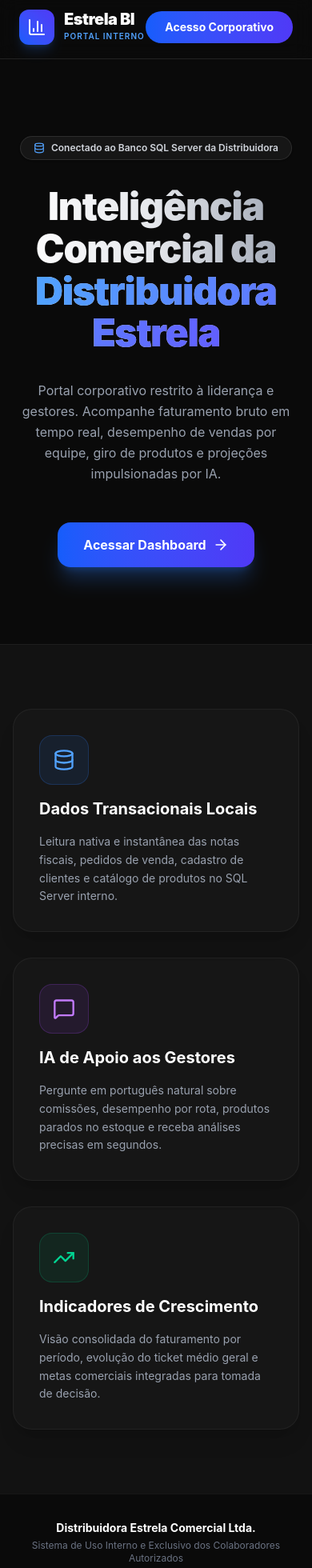
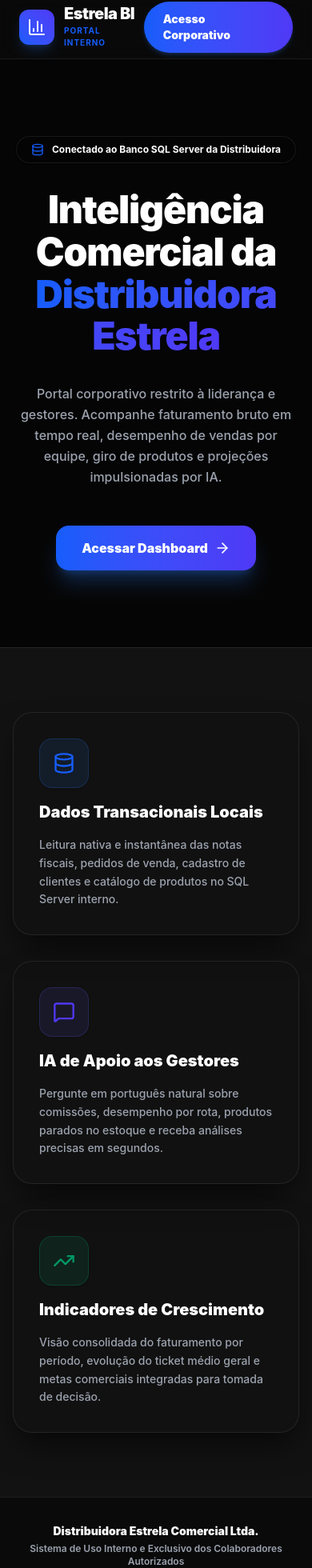
Before and after one commit to MarcusBritoPereira/sistema-estrela, a Next.js app in the folder frontend/: page / in a window 390 px wide. Shown: the part 6-1966 px from the top of the page at 80% size. Built offline with nearby package versions, Linux system fonts and the light colour scheme.

Commit message:
fix(ui): resolvida legibilidade e contraste na versão light do sistema, ajuste de alvos de toque mobile

```diff
--- a/frontend/src/app/dashboard/billing/page.tsx
+++ b/frontend/src/app/dashboard/billing/page.tsx
@@ -223,7 +223,7 @@ export default function BillingPage() {
             fetchHistory(historyPeriod);
           }}
           disabled={loading || historyLoading}
-          className="self-start md:self-auto bg-blue-600 hover:bg-blue-700 text-white font-bold px-5 py-3 rounded-2xl transition-all shadow-lg shadow-blue-500/25 flex items-center gap-2 text-sm disabled:opacity-50"
+          className="self-start md:self-auto min-h-[48px] bg-blue-600 hover:bg-blue-700 text-white font-bold px-6 py-3.5 rounded-2xl transition-all shadow-lg shadow-blue-500/25 flex items-center justify-center gap-2 text-sm disabled:opacity-50 cursor-pointer"
         >
           <RefreshCw className={`w-4 h-4 ${(loading || historyLoading) ? "animate-spin" : ""}`} />
           Atualizar Dados
@@ -289,7 +289,7 @@ export default function BillingPage() {
             <div className="flex items-center bg-black/5 dark:bg-[#161616] p-1 rounded-2xl border border-[var(--border-subtle)] shadow-inner">
               <button
                 onClick={() => setHistoryMetric("fat")}
-                className={`px-3.5 py-2 rounded-xl text-xs font-bold transition-all flex items-center gap-1.5 ${
+                className={`px-3.5 py-2.5 min-h-[44px] rounded-xl text-xs font-bold transition-all flex items-center gap-1.5 ${
                   historyMetric === "fat" ? "bg-blue-600 text-white shadow-md shadow-blue-500/25" : "text-[var(--text-muted)] hover:text-[var(--text-main)]"
                 }`}
               >
@@ -297,7 +297,7 @@ export default function BillingPage() {
               </button>
               <button
                 onClick={() => setHistoryMetric("qtd")}
-                className={`px-3.5 py-2 rounded-xl text-xs font-bold transition-all flex items-center gap-1.5 ${
+                className={`px-3.5 py-2.5 min-h-[44px] rounded-xl text-xs font-bold transition-all flex items-center gap-1.5 ${
                   historyMetric === "qtd" ? "bg-blue-600 text-white shadow-md shadow-blue-500/25" : "text-[var(--text-muted)] hover:text-[var(--text-main)]"
                 }`}
               >
@@ -318,7 +318,7 @@ export default function BillingPage() {
                 <button
                   key={p.value}
                   onClick={() => setHistoryPeriod(p.value)}
-                  className={`px-3 py-2 rounded-xl text-xs font-bold transition-all ${
+                  className={`px-3.5 py-2.5 min-h-[44px] rounded-xl text-xs font-bold transition-all ${
                     historyPeriod === p.value ? "bg-blue-600 text-white shadow-md shadow-blue-500/25" : "text-[var(--text-muted)] hover:text-[var(--text-main)]"
                   }`}
                 >
@@ -340,7 +340,7 @@ export default function BillingPage() {
               <button
                 key={dep}
                 onClick={() => toggleCompany(dep)}
-                className={`px-4 py-2 rounded-xl text-xs font-black transition-all flex items-center gap-2 border shadow-sm ${
+                className={`px-4 py-2.5 min-h-[44px] rounded-xl text-xs font-black transition-all flex items-center gap-2 border shadow-sm cursor-pointer ${
                   isActive
                     ? "bg-white dark:bg-[#1a1a1a] text-[var(--text-main)] border-[var(--border-subtle)] hover:scale-105"
                     : "bg-black/5 dark:bg-white/5 text-[var(--text-muted)] border-transparent opacity-40 line-through hover:opacity-70"
@@ -504,7 +504,7 @@ export default function BillingPage() {
                         step="1000"
                         value={editingLimit[emp.deposito] ?? ""}
                         onChange={(e) => setEditingLimit({ ...editingLimit, [emp.deposito]: e.target.value })}
-                        className="w-full pl-8 pr-3 py-2.5 bg-white dark:bg-[#0A0A0A] border border-[var(--border-subtle)] rounded-xl text-sm font-black text-[var(--text-main)] focus:outline-none focus:border-blue-500 transition-all shadow-sm"
+                        className="w-full pl-8 pr-3 min-h-[48px] bg-white dark:bg-[#0A0A0A] border border-[var(--border-subtle)] rounded-xl text-sm font-black text-[var(--text-main)] focus:outline-none focus:border-blue-500 transition-all shadow-sm"
                         placeholder="Ex: 2500000"
                       />
                     </div>
@@ -513,7 +513,7 @@ export default function BillingPage() {
                   <button
                     onClick={() => handleSaveLimit(emp.deposito)}
                     disabled={savingLimit[emp.deposito]}
-                    className="w-full bg-blue-600 hover:bg-blue-700 text-white font-bold py-2.5 rounded-xl transition-all shadow-md shadow-blue-500/20 flex items-center justify-center gap-2 text-xs disabled:opacity-50"
+                    className="w-full bg-blue-600 hover:bg-blue-700 text-white font-bold min-h-[48px] rounded-xl transition-all shadow-md shadow-blue-500/20 flex items-center justify-center gap-2 text-xs disabled:opacity-50 cursor-pointer"
                   >
                     {savingLimit[emp.deposito] ? (
                       <RefreshCw className="w-4 h-4 animate-spin" />
--- a/frontend/src/app/dashboard/page.tsx
+++ b/frontend/src/app/dashboard/page.tsx
@@ -167,7 +167,7 @@ export default function DashboardOverview() {
               <button
                 key={p}
                 onClick={() => setPeriodo(p)}
-                className={`px-4 py-2 rounded-xl text-xs font-bold transition-all ${
+                className={`px-4.5 py-2.5 min-h-[44px] flex items-center justify-center rounded-xl text-xs font-bold transition-all ${
                   periodo === p ? "bg-blue-600 text-white shadow-lg shadow-blue-500/25 scale-105" : "text-[var(--text-muted)] hover:text-[var(--text-main)]"
                 }`}
               >
@@ -189,23 +189,23 @@ export default function DashboardOverview() {
         <>
           {/* AI Insights Card */}
           {insights.length > 0 && (
-            <div className="bg-gradient-to-r from-blue-900/40 via-indigo-900/30 to-slate-900/40 dark:from-blue-900/40 dark:via-indigo-900/30 dark:to-purple-900/40 border border-blue-500/30 rounded-3xl p-6 relative overflow-hidden shadow-2xl backdrop-blur-xl">
+            <div className="bg-gradient-to-r from-blue-500/10 via-indigo-500/10 to-blue-500/10 dark:from-blue-900/40 dark:via-indigo-900/30 dark:to-slate-900/40 border border-blue-500/30 rounded-3xl p-6 lg:p-8 relative overflow-hidden shadow-xl backdrop-blur-xl transition-all duration-300">
               <div className="absolute -right-10 -bottom-10 opacity-10 transform rotate-12 pointer-events-none">
-                <TrendingUp className="w-64 h-64 text-blue-400" />
+                <TrendingUp className="w-64 h-64 text-blue-600 dark:text-blue-400" />
               </div>
               <div className="relative z-10 flex items-start gap-4">
-                <div className="bg-gradient-to-br from-blue-500 to-indigo-600 p-3 rounded-2xl shadow-lg mt-0.5">
+                <div className="bg-gradient-to-br from-blue-600 to-indigo-600 p-3.5 rounded-2xl shadow-lg mt-0.5 shrink-0">
                   <Sparkles className="h-6 w-6 text-white animate-pulse" />
                 </div>
-                <div className="flex-1">
-                  <h3 className="text-lg font-black text-white mb-2 flex items-center gap-2">
+                <div className="flex-1 min-w-0">
+                  <h3 className="text-xl font-black text-[var(--text-main)] mb-2 flex items-center gap-2">
                     IA Analítica: Insights Automatizados
                   </h3>
-                  <div className="grid grid-cols-1 md:grid-cols-2 lg:grid-cols-3 gap-3 mt-3">
+                  <div className="grid grid-cols-1 md:grid-cols-2 lg:grid-cols-3 gap-3.5 mt-4">
                     {insights.map((insight, idx) => (
-                      <div key={idx} className="bg-black/40 border border-white/10 rounded-2xl p-3.5 text-xs text-blue-100 font-medium flex items-start gap-2.5 hover:bg-black/60 transition-colors shadow-inner">
-                        <span className="text-base font-bold leading-none">{insight.substring(0, 2)}</span>
-                        <span className="flex-1">{insight.substring(2)}</span>
+                      <div key={idx} className="bg-white/90 dark:bg-black/40 border border-[var(--border-subtle)] dark:border-white/10 rounded-2xl p-4 text-xs text-[var(--text-main)] dark:text-blue-100 font-bold flex items-start gap-3 hover:bg-white dark:hover:bg-black/60 transition-all shadow-sm">
+                        <span className="text-lg font-black leading-none">{insight.substring(0, 2)}</span>
+                        <span className="flex-1 leading-relaxed font-semibold">{insight.substring(2)}</span>
                       </div>
                     ))}
                   </div>
--- a/frontend/src/app/page.tsx
+++ b/frontend/src/app/page.tsx
@@ -3,24 +3,24 @@ import { ArrowRight, BarChart3, Database, MessageSquare, ShieldCheck, TrendingUp
 
 export default function Home() {
   return (
-    <div className="flex flex-col min-h-[100dvh] bg-[#0A0A0A] text-white selection:bg-blue-500/30">
-      <header className="px-6 lg:px-14 h-20 flex items-center border-b border-white/10 sticky top-0 bg-[#0A0A0A]/80 backdrop-blur-md z-50">
+    <div className="flex flex-col min-h-[100dvh] bg-[var(--bg-root)] text-[var(--text-main)] selection:bg-blue-500/30 transition-colors duration-300">
+      <header className="px-6 lg:px-14 h-20 flex items-center border-b border-[var(--border-subtle)] sticky top-0 bg-[var(--bg-header)] backdrop-blur-md z-50 transition-colors duration-300">
         <Link className="flex items-center justify-center gap-3" href="#">
           <div className="bg-gradient-to-tr from-blue-600 to-indigo-600 p-2.5 rounded-xl shadow-lg shadow-blue-500/20">
             <BarChart3 className="h-6 w-6 text-white" />
           </div>
           <div className="flex flex-col">
-            <span className="font-black text-xl tracking-tight text-white leading-none">Estrela BI</span>
-            <span className="text-[10px] uppercase font-semibold tracking-widest text-blue-400 mt-1">Portal Interno</span>
+            <span className="font-black text-xl tracking-tight text-[var(--text-main)] leading-none">Estrela BI</span>
+            <span className="text-[10px] uppercase font-bold tracking-widest text-blue-600 dark:text-blue-400 mt-1">Portal Interno</span>
           </div>
         </Link>
         <nav className="ml-auto flex gap-4 sm:gap-8 items-center">
-          <span className="hidden sm:inline-flex items-center gap-1.5 text-xs text-emerald-400 bg-emerald-500/10 border border-emerald-500/20 px-3 py-1 rounded-full font-medium">
-            <ShieldCheck className="w-3.5 h-3.5" />
+          <span className="hidden sm:inline-flex items-center gap-1.5 text-xs text-emerald-600 dark:text-emerald-400 bg-emerald-500/10 border border-emerald-500/20 px-3.5 py-1.5 rounded-full font-bold shadow-sm">
+            <ShieldCheck className="w-4 h-4 text-emerald-500" />
             Rede Segura Distribuidora Estrela
           </span>
           <Link
-            className="text-sm font-bold bg-gradient-to-r from-blue-600 to-indigo-600 text-white px-6 py-2.5 rounded-full hover:shadow-lg hover:shadow-blue-500/25 transition-all"
+            className="text-sm font-black bg-gradient-to-r from-blue-600 to-indigo-600 text-white px-6 py-3 min-h-[44px] flex items-center justify-center rounded-full shadow-md shadow-blue-500/20 hover:shadow-lg hover:shadow-blue-500/30 transition-all cursor-pointer"
             href="/login"
           >
             Acesso Corporativo
@@ -29,65 +29,65 @@ export default function Home() {
       </header>
       <main className="flex-1">
         <section className="w-full py-24 md:py-32 lg:py-40 flex justify-center relative overflow-hidden">
-          <div className="absolute top-1/2 left-1/2 -translate-x-1/2 -translate-y-1/2 w-[800px] h-[800px] bg-blue-600/15 rounded-full blur-[130px] -z-10 pointer-events-none" />
+          <div className="absolute top-1/2 left-1/2 -translate-x-1/2 -translate-y-1/2 w-[800px] h-[800px] bg-blue-600/10 rounded-full blur-[130px] -z-10 pointer-events-none" />
           <div className="container px-4 md:px-6 text-center max-w-[950px]">
-            <div className="inline-flex items-center gap-2 bg-white/5 border border-white/10 px-4 py-1.5 rounded-full text-xs font-semibold text-gray-300 mb-8 shadow-sm">
-              <Database className="w-3.5 h-3.5 text-blue-400" />
-              Conectado ao Banco SQL Server da Distribuidora
+            <div className="inline-flex items-center gap-2.5 bg-black/5 dark:bg-white/5 border border-[var(--border-subtle)] px-4.5 py-2 rounded-full text-xs font-bold text-[var(--text-main)] mb-8 shadow-sm">
+              <Database className="w-4 h-4 text-blue-600 dark:text-blue-400 shrink-0" />
+              <span>Conectado ao Banco SQL Server da Distribuidora</span>
             </div>
-            <h1 className="text-5xl md:text-7xl font-black tracking-tight mb-8 bg-clip-text text-transparent bg-gradient-to-r from-white via-gray-200 to-gray-400 leading-[1.1]">
-              Inteligência Comercial da <span className="text-transparent bg-clip-text bg-gradient-to-r from-blue-400 to-indigo-500">Distribuidora Estrela</span>
+            <h1 className="text-5xl md:text-7xl font-black tracking-tight mb-8 text-[var(--text-main)] leading-[1.1]">
+              Inteligência Comercial da <span className="text-transparent bg-clip-text bg-gradient-to-r from-blue-600 to-indigo-600 dark:from-blue-400 dark:to-indigo-400">Distribuidora Estrela</span>
             </h1>
-            <p className="mx-auto max-w-[750px] text-gray-400 md:text-xl mb-12 leading-relaxed font-normal">
+            <p className="mx-auto max-w-[750px] text-[var(--text-muted)] md:text-xl mb-12 leading-relaxed font-medium">
               Portal corporativo restrito à liderança e gestores. Acompanhe faturamento bruto em tempo real, desempenho de vendas por equipe, giro de produtos e projeções impulsionadas por IA.
             </p>
             <div className="flex flex-col sm:flex-row justify-center items-center gap-4">
               <Link
-                className="inline-flex h-14 items-center justify-center rounded-2xl bg-gradient-to-r from-blue-600 to-indigo-600 px-8 text-base font-bold text-white shadow-xl shadow-blue-500/25 transition-all hover:scale-105 active:scale-95"
+                className="inline-flex min-h-[56px] items-center justify-center rounded-2xl bg-gradient-to-r from-blue-600 to-indigo-600 px-8 text-base font-black text-white shadow-xl shadow-blue-500/25 transition-all hover:scale-105 active:scale-95 cursor-pointer"
                 href="/login"
               >
-                Acessar Dashboard <ArrowRight className="ml-2 h-5 w-5" />
+                Acessar Dashboard <ArrowRight className="ml-2 h-5 w-5 font-bold" />
               </Link>
             </div>
           </div>
         </section>
-        <section className="w-full py-20 bg-[#121212] border-t border-white/5 flex justify-center">
+        <section className="w-full py-20 bg-[var(--bg-card)] border-t border-[var(--border-subtle)] flex justify-center shadow-lg transition-colors duration-300">
           <div className="container px-4 md:px-6 max-w-[1200px]">
             <div className="grid gap-8 sm:grid-cols-2 lg:grid-cols-3">
-              <div className="flex flex-col items-start space-y-4 p-8 rounded-3xl bg-white/[0.02] border border-white/5 hover:border-white/15 transition-all shadow-xl group">
-                <div className="p-4 bg-blue-500/10 rounded-2xl text-blue-400 border border-blue-500/20 group-hover:scale-110 transition-transform">
+              <div className="flex flex-col items-start space-y-4 p-8 rounded-3xl bg-black/[0.02] dark:bg-white/[0.02] border border-[var(--border-subtle)] hover:border-blue-500/30 transition-all shadow-[var(--shadow-card)] group">
+                <div className="p-4 bg-blue-500/10 rounded-2xl text-blue-600 dark:text-blue-400 border border-blue-500/20 group-hover:scale-110 transition-transform shadow-sm">
                   <Database className="h-7 w-7" />
                 </div>
-                <h3 className="text-xl font-bold text-white">Dados Transacionais Locais</h3>
-                <p className="text-gray-400 text-sm leading-relaxed">Leitura nativa e instantânea das notas fiscais, pedidos de venda, cadastro de clientes e catálogo de produtos no SQL Server interno.</p>
+                <h3 className="text-xl font-black text-[var(--text-main)]">Dados Transacionais Locais</h3>
+                <p className="text-[var(--text-muted)] font-medium text-sm leading-relaxed">Leitura nativa e instantânea das notas fiscais, pedidos de venda, cadastro de clientes e catálogo de produtos no SQL Server interno.</p>
               </div>
-              <div className="flex flex-col items-start space-y-4 p-8 rounded-3xl bg-white/[0.02] border border-white/5 hover:border-white/15 transition-all shadow-xl group">
-                <div className="p-4 bg-purple-500/10 rounded-2xl text-purple-400 border border-purple-500/20 group-hover:scale-110 transition-transform">
+              <div className="flex flex-col items-start space-y-4 p-8 rounded-3xl bg-black/[0.02] dark:bg-white/[0.02] border border-[var(--border-subtle)] hover:border-blue-500/30 transition-all shadow-[var(--shadow-card)] group">
+                <div className="p-4 bg-indigo-500/10 rounded-2xl text-indigo-600 dark:text-indigo-400 border border-indigo-500/20 group-hover:scale-110 transition-transform shadow-sm">
                   <MessageSquare className="h-7 w-7" />
                 </div>
-                <h3 className="text-xl font-bold text-white">IA de Apoio aos Gestores</h3>
-                <p className="text-gray-400 text-sm leading-relaxed">Pergunte em português natural sobre comissões, desempenho por rota, produtos parados no estoque e receba análises precisas em segundos.</p>
+                <h3 className="text-xl font-black text-[var(--text-main)]">IA de Apoio aos Gestores</h3>
+                <p className="text-[var(--text-muted)] font-medium text-sm leading-relaxed">Pergunte em português natural sobre comissões, desempenho por rota, produtos parados no estoque e receba análises precisas em segundos.</p>
               </div>
-              <div className="flex flex-col items-start space-y-4 p-8 rounded-3xl bg-white/[0.02] border border-white/5 hover:border-white/15 transition-all shadow-xl group">
-                <div className="p-4 bg-emerald-500/10 rounded-2xl text-emerald-400 border border-emerald-500/20 group-hover:scale-110 transition-transform">
+              <div className="flex flex-col items-start space-y-4 p-8 rounded-3xl bg-black/[0.02] dark:bg-white/[0.02] border border-[var(--border-subtle)] hover:border-blue-500/30 transition-all shadow-[var(--shadow-card)] group">
+                <div className="p-4 bg-emerald-500/10 rounded-2xl text-emerald-600 dark:text-emerald-400 border border-emerald-500/20 group-hover:scale-110 transition-transform shadow-sm">
                   <TrendingUp className="h-7 w-7" />
                 </div>
-                <h3 className="text-xl font-bold text-white">Indicadores de Crescimento</h3>
-                <p className="text-gray-400 text-sm leading-relaxed">Visão consolidada do faturamento por período, evolução do ticket médio geral e metas comerciais integradas para tomada de decisão.</p>
+                <h3 className="text-xl font-black text-[var(--text-main)]">Indicadores de Crescimento</h3>
+                <p className="text-[var(--text-muted)] font-medium text-sm leading-relaxed">Visão consolidada do faturamento por período, evolução do ticket médio geral e metas comerciais integradas para tomada de decisão.</p>
               </div>
             </div>
           </div>
         </section>
       </main>
-      <footer className="py-8 w-full shrink-0 border-t border-white/5 bg-[#0A0A0A] flex flex-col md:flex-row justify-center items-center px-6 lg:px-14">
+      <footer className="py-8 w-full shrink-0 border-t border-[var(--border-subtle)] bg-[var(--bg-sidebar)] flex flex-col md:flex-row justify-center items-center px-6 lg:px-14 transition-colors duration-300">
         <div className="container max-w-[1200px] flex flex-col sm:flex-row items-center justify-between gap-4 text-center sm:text-left">
           <div className="flex flex-col">
-            <span className="text-sm font-bold text-white">Distribuidora Estrela Comercial Ltda.</span>
-            <span className="text-xs text-gray-500 mt-1">Sistema de Uso Interno e Exclusivo dos Colaboradores Autorizados</span>
+            <span className="text-sm font-black text-[var(--text-main)]">Distribuidora Estrela Comercial Ltda.</span>
+            <span className="text-xs font-semibold text-[var(--text-muted)] mt-1">Sistema de Uso Interno e Exclusivo dos Colaboradores Autorizados</span>
           </div>
           <div className="flex items-center gap-6">
-            <span className="text-xs text-gray-500">TI Interno e Infraestrutura</span>
-            <span className="text-xs text-gray-500">Versão 2.5 (SQL Express)</span>
+            <span className="text-xs font-bold text-[var(--text-muted)]">TI Interno e Infraestrutura</span>
+            <span className="text-xs font-bold text-[var(--text-muted)]">Versão 2.5 (SQL Express Live)</span>
           </div>
         </div>
       </footer>
```
Also changed, not shown: frontend/src/app/login/page.tsx (+17 -17 lines).
